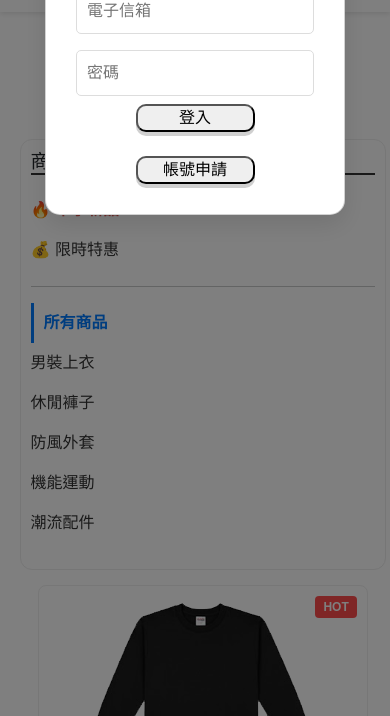
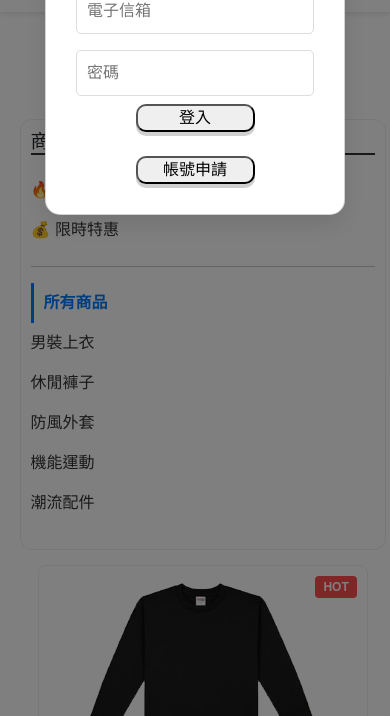
Before and after one commit to pnnnnnnnnn/HTML-Project, a website built with Vite: page index.html in a window 390 px wide. Both pictures are taken after a click on the link "登入/註冊". Shown: the part 128-844 px from the top of the page. Built offline with nearby package versions, Linux system fonts and the light colour scheme; a script that the page names is missing; files whose address does not match are found by name.

Commit message:
手機RWD顯示跳窗已修改

```diff
--- a/style.css
+++ b/style.css
@@ -238,7 +238,7 @@ footer p {
     display: none;
     /* 預設隱藏 */
     position: fixed;
-    z-index: 2000;
+    z-index: 5000;
     /* 最高的層級，確保蓋住購物車 */
     left: 0;
     top: 0;
@@ -578,10 +578,29 @@ footer p {
     .logo-img {
         height: 40px;
     }
+
     /* 增加標題與上方的距離 */
     section {
-        margin-top: 200px !important; /* 增加數值直到標題顯現 */
+        margin-top: 180px !important;
+        /* 增加數值直到標題顯現 */
         padding: 20px 0;
+    }
+
+    /* 強制彈窗在最前面 */
+    .modal {
+        position: fixed !important;
+        z-index: 99999 !important;
+        /* 再多加一個 9 */
+    }
+
+    /* 如果你是用 SweetAlert (swal2)，也要改這個 */
+    .swal2-container {
+        z-index: 100000 !important;
+    }
+
+    /* Navbar 也要降一點層級，避免它贏過彈窗 */
+    .navbar {
+        z-index: 1000 !important;
     }
 
 }
```
